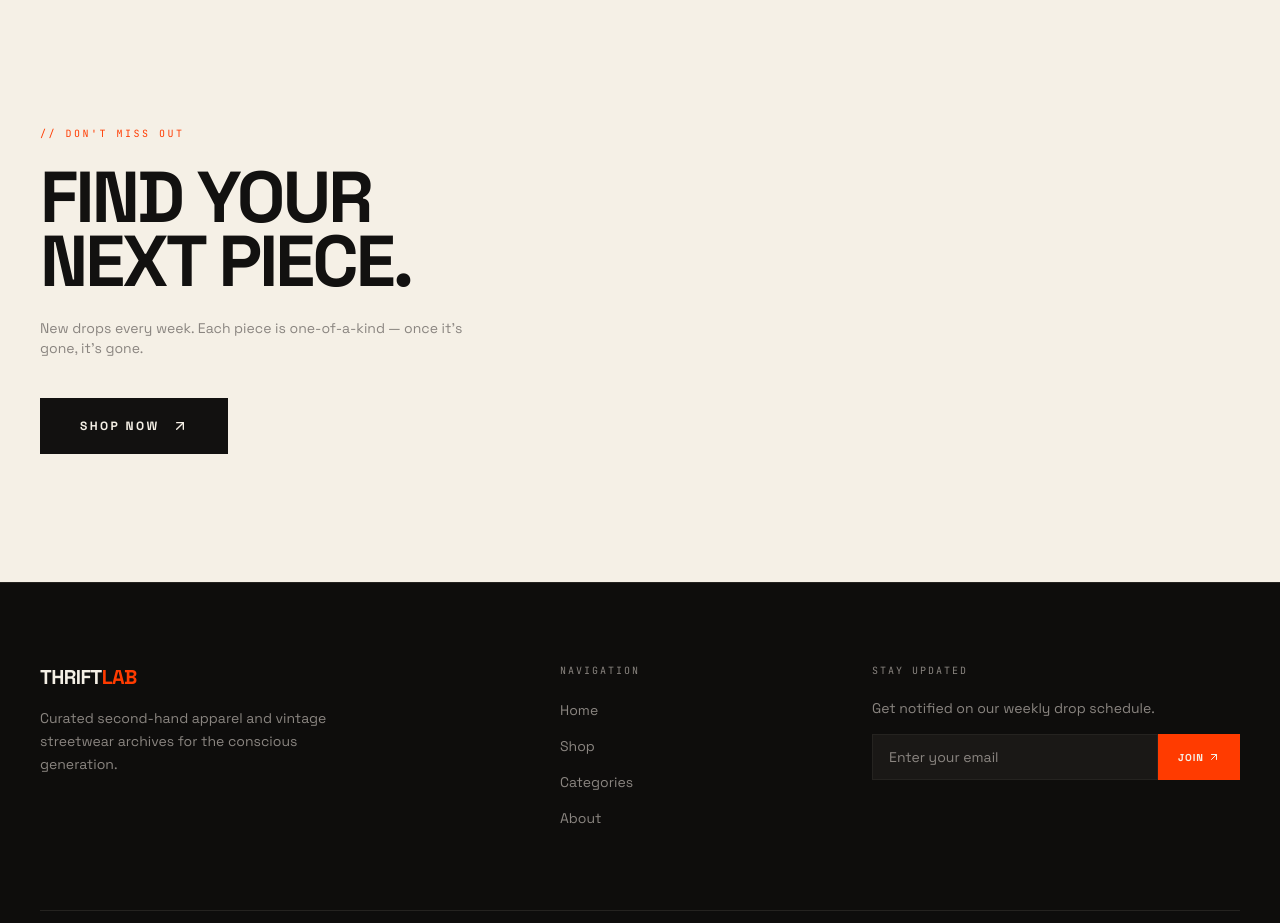
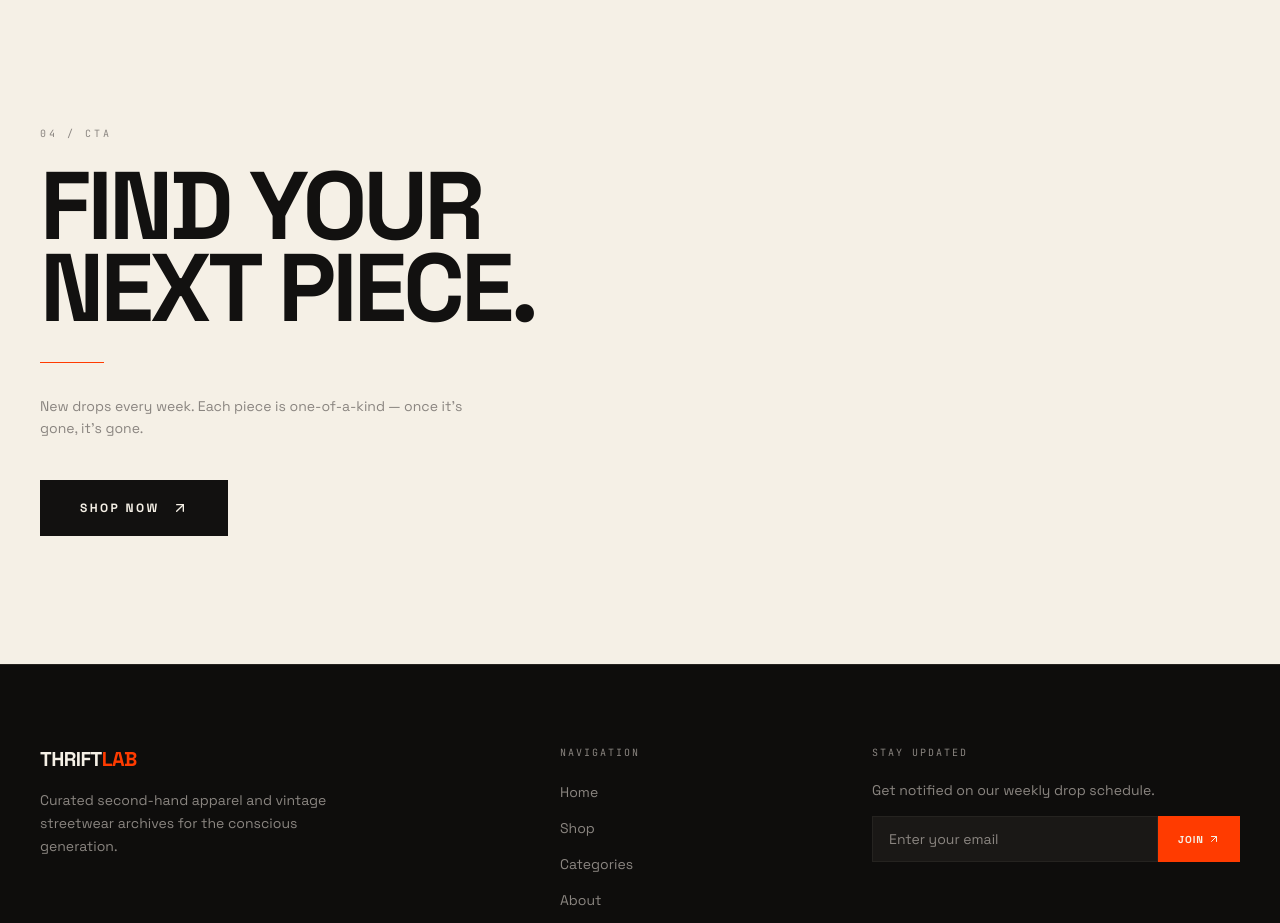
Before and after one commit to naufalfazil/ThriftLab, a Next.js app in the folder frontend/: page / in a window 1280 px wide. Shown: the part 2560-3483 px from the top of the page. Built offline with nearby package versions, Linux system fonts and the light colour scheme; no server answers.

Commit message:
style: mendesain ulang cta jadi left-aligned editorial dengan section number

```diff
--- a/frontend/src/components/CTA.tsx
+++ b/frontend/src/components/CTA.tsx
@@ -58,15 +58,17 @@ export default function CTA() {
       className="py-24 sm:py-32 px-6 lg:px-10 bg-thrift-cream border-t border-thrift-dark/10"
     >
       <div className="max-w-[1400px] mx-auto">
+        <span className="text-[10px] font-mono uppercase tracking-[0.3em] text-thrift-text-muted mb-6 block">
+          04 / CTA
+        </span>
+
         <div ref={textRef} className="max-w-2xl">
-          <p className="text-[10px] font-mono uppercase tracking-[0.25em] text-thrift-accent mb-6">
-            {"// Don't Miss Out"}
-          </p>
-          <h2 className="text-4xl sm:text-5xl lg:text-7xl font-bold uppercase tracking-[-0.04em] leading-[0.9] mb-6 text-thrift-dark">
+          <h2 className="text-5xl sm:text-6xl lg:text-8xl font-bold uppercase tracking-[-0.04em] leading-[0.86] mb-8 text-thrift-dark">
             Find Your <br />
             Next Piece.
           </h2>
-          <p className="text-sm text-thrift-text-muted max-w-md mb-10">
+          <div className="w-16 h-px bg-thrift-accent mb-8" />
+          <p className="text-sm text-thrift-text-muted max-w-md mb-10 leading-relaxed">
             New drops every week. Each piece is one-of-a-kind — once it&apos;s gone, it&apos;s gone.
           </p>
         </div>
```
